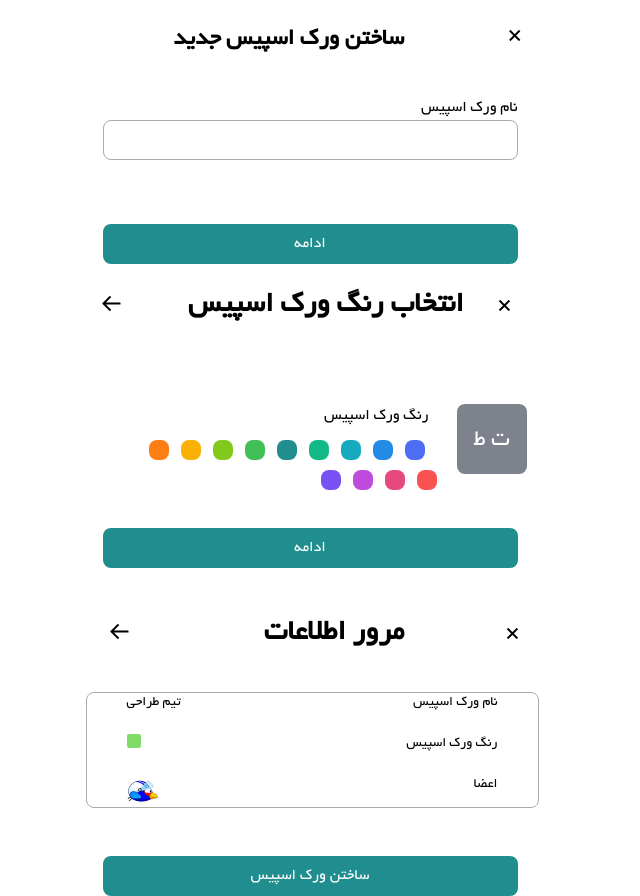
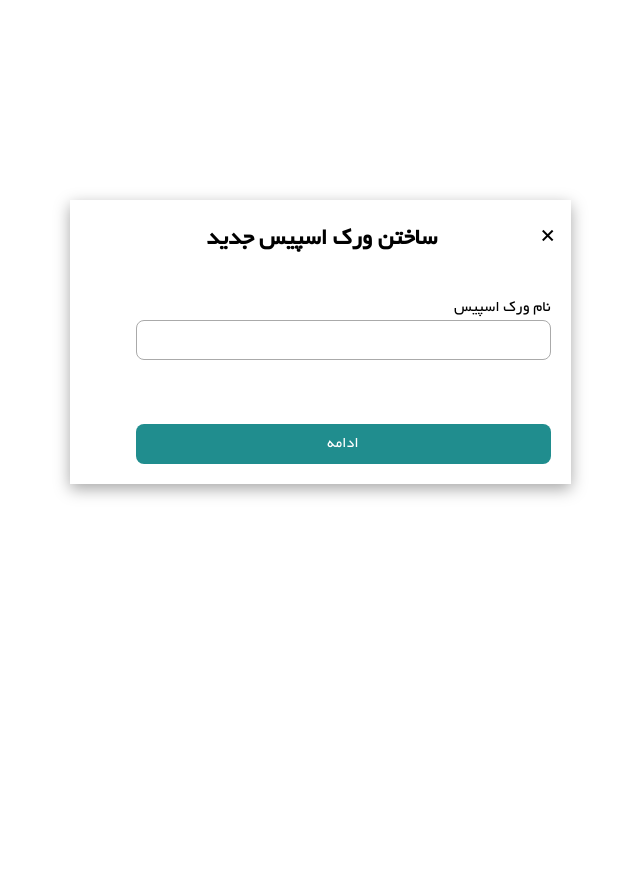
Before and after one commit to Summer-Frontend-Quera-Bootcamp/Group-2, a React (Vite) app: page / in a window 1280 px wide. Shown: the whole page, without its empty margins (330-970 px from the left). After the commit the page ends 800 px from the top, so only its background shows below. Built offline with nearby package versions, Linux system fonts and the light colour scheme.

Commit message:
fixed navigate

```diff
--- a/src/App.jsx
+++ b/src/App.jsx
@@ -2,15 +2,15 @@ import "./App.css";
 // import { useState } from "react";
 import Router from "./Router";
 import New_work_space from "./NewWorkSpace";
-import New_work_color from "./NewWorkSpace/NewWorkColor";
-import New_work_info from "./NewWorkSpace/NewWorkInfo";
+// import New_work_color from "./NewWorkSpace/NewWorkColor";
+// import New_work_info from "./NewWorkSpace/NewWorkInfo";
 function App() {
   // const [openModal , setOpenModal] = useState(false)
   return (
     <>
-      <New_work_space />
-      <New_work_color/>
-      <New_work_info/>
+      <New_work_space  />
+      {/* <New_work_color/>
+      <New_work_info/> */}
       <Router />
 
     </>
--- a/src/NewWorkSpace/NewWorkColor/index.jsx
+++ b/src/NewWorkSpace/NewWorkColor/index.jsx
@@ -1,7 +1,7 @@
 import { Helmet } from 'react-helmet';
 import { useState } from 'react';
 import New_work_info from '../NewWorkInfo';
-function New_work_color() {
+function New_work_color({closeModal}) {
   const [openModal , setOpenModal] = useState(false);
     return (
     <>
@@ -14,15 +14,17 @@ function New_work_color() {
       </Helmet>
 
     {/*Page2*/}
+     <div style={{height: "100%" , width:"100%" , position:"fixed", display:"flex" , top:0 , backgroundColor:"white"}}></div>
+    <div style={{display: "inline-flex", width:"501px",flexDirection:"column", alignItems:"center" , justifyContent:"center" , paddingLeft:"35px" , paddingBottom:"20px" , boxShadow:"rgba(0,0,0,0.35) 0px 5px 15px" , position:"fixed" , marginRight:"45px", marginTop:"-265px"}}>
   <div className='mr-10' style={{display:'flex', flexDirection:"column",  alignItems:"center"}}>
     <div className="mt-6" style={{display:"flex" , width:"453px", justifyContent:"space-between" , alignItems:"center"}}>
-    <button className="w-24">
+    <button className="w-24" onClick={()=>{closeModal(false)}}>
     <i className='bx bx-arrow-back'style={{fontSize: '24px'}}></i>
     </button>
       <h1 className="text-center font-semibold font-yekan text-3xl flex-1 w-64">
         انتخاب رنگ ورک اسپیس
       </h1>
-      <button className="w-6 h-6 pr-0"><i className='bx bx-x'style={{fontSize: '24px' }}></i></button>
+      <button className="w-6 h-6 pr-0" onClick={()=>{closeModal(false)}}><i className='bx bx-x'style={{fontSize: '24px' }}></i></button>
     </div>
     <div className='h-20'></div>
 
@@ -76,8 +78,9 @@ function New_work_color() {
 </div>
 </div>
 <div className="flex justify-center mt-2">
-      <button className="text-white bg-brand-primary border border-none rounded-lg font-yekan" style={{ width: '415px', height: '40px', color:'#fff'}} onClick={()=>{setOpenModal(true);}}>ادامه</button>
-      {openModal &&  <New_work_info />}
+      <button className="text-white bg-brand-primary border border-none rounded-lg font-yekan" style={{ width: '415px', height: '40px', color:'#fff'}} onClick={()=>{setOpenModal(true)}}>ادامه</button>
+      {openModal &&  <New_work_info  closeModal={setOpenModal}/>}
+      </div>
       </div>
     </>
     );
--- a/src/NewWorkSpace/NewWorkInfo/index.jsx
+++ b/src/NewWorkSpace/NewWorkInfo/index.jsx
@@ -1,5 +1,5 @@
 import { Helmet } from 'react-helmet';
-function New_work_info() {
+function New_work_info({closeModal}) {
     return (
     <>
           <Helmet>
@@ -11,17 +11,18 @@ function New_work_info() {
       </Helmet>
 
       {/* Page3 */}
-
+      <div style={{height: "100%" , width:"100%" , position:"fixed", display:"flex" , top:0 , backgroundColor:"white"}}></div>
+<div style={{display: "inline-flex", width:"501px", flexDirection:"column", alignItems:"center" , justifyContent:"center" , paddingLeft:"30px" , paddingBottom:"20px" , boxShadow:"rgba(0,0,0,0.35) 0px 5px 15px", position:"fixed" , marginRight:"45px", marginTop:"-265px"}}>
        <div className='mt-6 mr-6' style={{display:"flex", flexDirection:"column", alignItems:"center"}}>
         <div style={{display:"flex" , width:"453px", flexDirection:"column" , alignItems:"flex-start"}}>
        <div className="mt-6" style={{display:"flex" , width:"453px", justifyContent:"space-between", alignItems:"center"}}>
-    <button className="w-24">
+    <button className="w-24" onClick={()=>{closeModal(false)}}>
     <i className='bx bx-arrow-back'style={{fontSize: '24px'}}></i>
     </button>
       <h1 className="text-center font-semibold font-yekan text-3xl flex-1 w-64">
         مرور اطلاعات
       </h1>
-      <button className="w-6 h-6 pr-0"><i className='bx bx-x'style={{fontSize: '24px' }}></i></button>
+      <button className="w-6 h-6 pr-0"><i className='bx bx-x'style={{fontSize: '24px' }} onClick={()=>{closeModal(false)}}></i></button>
     </div>
     </div>
     <div className='mt-10 ml-7 border-[#AAAAAA]' style={{display:"flex" , width:"453px" , flexDirection:"column" , border:" 0.5px solid #AAA", borderRadius:"8px"}}>
@@ -48,6 +49,7 @@ function New_work_info() {
     <div className="flex justify-center mt-12">
       <button className="text-white bg-brand-primary border border-none rounded-lg font-yekan" style={{ width: '415px', height: '40px', color:'#fff'}}>ساختن ورک اسپیس</button>
       </div>
+      </div>
     </>
     );
 }
--- a/src/NewWorkSpace/index.jsx
+++ b/src/NewWorkSpace/index.jsx
@@ -2,7 +2,7 @@ import { Helmet } from 'react-helmet';
 import { useState } from "react";
 import New_work_color from './NewWorkColor';
 
-function New_work_space() {
+function New_work_space({closeModal}) {
   const [openModal , setOpenModal] = useState(false);
   return (
     <>
@@ -14,13 +14,15 @@ function New_work_space() {
         <link href='https://unpkg.com/css.gg@2.0.0/icons/css/unavailable.css' rel='stylesheet'></link>
       </Helmet>
     {/* PAGE1 */}
+   <div style={{height: "100%" , width:"100%" , position:"fixed", display:"flex" , top:0 , backgroundColor:"white"}}></div>
+    <div style={{display: "inline-flex", width:"501px",flexDirection:"column", alignItems:"center" , justifyContent:"center" ,paddingLeft:"45px" , paddingBottom:"20px" ,position:"fixed" , marginLeft:"400px", marginTop:"200px" , boxShadow:"rgba(0,0,0,0.35) 0px 5px 15px"}}>
     <div className='mt-6'>
       <div style={{display:"flex" , flexDirection: "column" , alignItems:"center"}}>
     <div className="" style={{display:"flex" ,justifyContent:"space-around" , alignItems:"flex-start" , width:"452px" , height:"32px" , marginLeft:"80px"}}>
       <h1 className="font-semibold font-yekan" style={{fontSize:"24px" , fontStyle:"normal" , fontWeight:"800px" , lineHeight:"32px", textTransform:"capitalize",textAlign:"center"}}>
         ساختن ورک اسپیس جدید
       </h1>
-      <button className=""><i className='bx bx-x'style={{fontSize: '24px' }}></i></button>
+      <button className="" onClick={()=>{closeModal(false)}}><i className='bx bx-x'style={{fontSize: '24px' }}></i></button>
     </div>
 
     <div className="flex flex-col justify-items-center p-10" style={{ display: "flex", flexDirection:"column" , alignItems:"flex-end"}}>
@@ -35,9 +37,10 @@ function New_work_space() {
 
     <div className="flex justify-center mt-2">
       <button className="text-white bg-brand-primary border border-none rounded-lg font-yekan" style={{ width: '415px', height: '40px', color:'#fff'}}
-       onClick={()=>{setOpenModal(true);}}>ادامه</button>
-       {openModal &&  <New_work_color />}
+       onClick={()=>{setOpenModal(true) ;closeModal(false)}}>ادامه</button>
+       {openModal &&  <New_work_color closeModal={setOpenModal} />}
       </div>
+</div>
 </div>
     </>
   );
```
